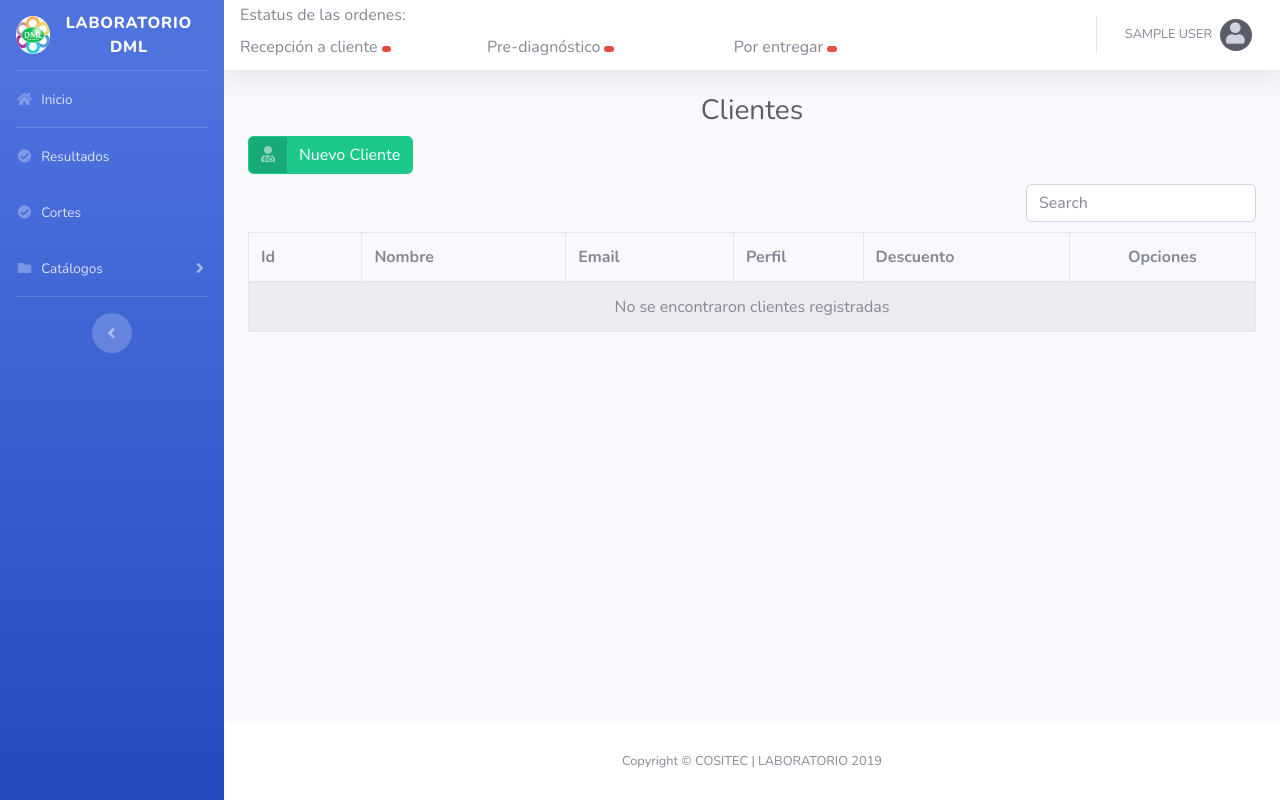
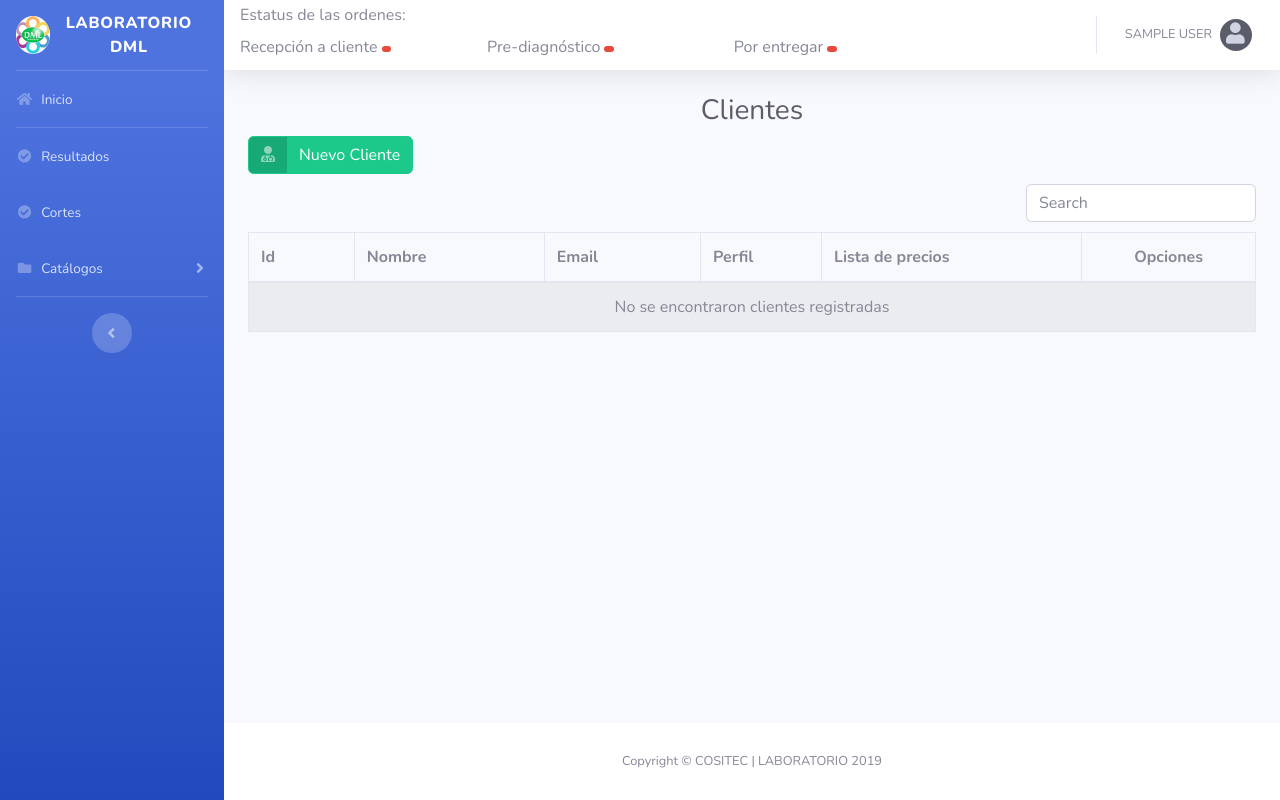
Before and after one commit to fabian8all/laboratorio, a PHP site: page /volanteo/clientes.php in a window 1280 px wide. Run offline with PHP 8.4, Linux system fonts and the light colour scheme; the visitor is signed in with stand-in values (Sample User, id 1); data that the repository does not hold is empty; some libraries are stand-ins or nearby versions.

Commit message:
listas de precios Incompleto pacientes permisos ver todos

```diff
--- a/clases/Clientes.class.php
+++ b/clases/Clientes.class.php
@@ -76,13 +76,20 @@
         }
 
         public function Add($data){
-            $usrnmParam = array(":usr"=>$data['username']);
+            $usrnm = $data['username'];
+            $lista = $data['lista'];
+            $usrnmParam = array(":usr"=> $usrnm);
                 $sqlFindUser = "SELECT * FROM usuarios WHERE username = :usr;";
             $user = self::query_single_object($sqlFindUser,$usrnmParam);
-            if($usrnmParam == ""){
+            if($usrnm == ""){
                 $result = array(
                     "success" =>false,
                     "msg"=>"El nombre de usuario es requerido"
+                );
+            }else if($lista == ""){
+                $result = array(
+                    "success" =>false,
+                    "msg"=>"No se ha seleccionado lista de precios"
                 );
             }else if($user){
                 $result = array(
@@ -101,18 +108,18 @@
                 );
             }else{
                 $params = array(
-                    ':usr'=>$data['username'],
+                    ':usr'=>$usrnm,
                     ':prf'=>$data['perfil'],
                     ':nom'=>$data['nombre'],
                     ':eml'=>$data['email'],
                     ':pwd'=>sha1(md5('-t3CN01oG1a5%C0s173c!' . $data['pass1'])),
-                    ':dsc'=>$data['descuento'],
+                    ':lst'=>$lista,
                     ':crt'=>date('Y-m-d H:i:s')
                 );
                 $sql = "INSERT INTO usuarios
-                        (username,perfil,nombre,email,descuento,password,creado)
+                        (username,perfil,nombre,email,lista,password,creado)
                     VALUES
-                        (:usr,:prf,:nom,:eml,:dsc,:pwd,:crt)";
+                        (:usr,:prf,:nom,:eml,:lst,:pwd,:crt)";
                 $query = self::query($sql,$params);
                 if ($query){
                     $result = array(
@@ -132,12 +139,19 @@
         }
 
         public function Update($data){
+            $lista = $data['lista'];
+            if($lista == ""){
+                $result = array(
+                    "success" =>false,
+                    "msg"=>"No se ha seleccionado lista de precios"
+                );
+            }else {
                 $params = array(
-                ':cid'=>$data['id'],
-                ':nom'=>$data['nombre'],
-                ':eml'=>$data['email'],
-                ':prf'=>$data['perfil'],
-                ':dsc'=>$data['descuento']
+                    ':cid' => $data['id'],
+                    ':nom' => $data['nombre'],
+                    ':eml' => $data['email'],
+                    ':prf' => $data['perfil'],
+                    ':lst' => $data['lista']
                 );
 
                 $sql = "UPDATE usuarios
@@ -145,21 +159,22 @@
                                 nombre = :nom,
                                 email = :eml,
                                 perfil = :prf,
-                            descuento = :dsc,
+                                lista = :lst,
                                 eliminado = null
                             WHERE
                                 id = :cid";
-            $query = self::query($sql,$params);
-            if ($query){
+                $query = self::query($sql, $params);
+                if ($query) {
                     $result = array(
-                    "success" =>true,
-                    "msg"=>"La información se ha guardado con éxito"
+                        "success" => true,
+                        "msg" => "La información se ha guardado con éxito"
                     );
-            }else{
+                } else {
                     $result = array(
-                    "success" =>false,
-                    "msg"=>"Ocurrió un error al guardar la información"
+                        "success" => false,
+                        "msg" => "Ocurrió un error al guardar la información"
                     );
+                }
             }
             return $result;
         }
--- a/includes/permisos.php
+++ b/includes/permisos.php
@@ -22,5 +22,9 @@
         public function borrar(){
             return ($this->bin[4] == '1')?true:false;
         }
+        public function verPacientes(){
+            $permisosPacientes = new permisos(3);
+            return ($permisosPacientes->bin[3]);
+        }
     }
 ?>
--- a/js/clientes.js
+++ b/js/clientes.js
@@ -85,6 +85,29 @@ function formatClientesDescuento(value, row, index) {
   var formatted = "%" + parseFloat(value).toFixed(2);
 
   return formatted;
+}
+
+function formatClientesLista(value, row, index) {
+        switch (value){
+            case '1' : lista = "Público general"; break;
+            case '2' : lista = "Precio Médico"; break;
+            case '3' : lista = "Precio Empresa"; break;
+            case '4' : lista = "Precio Lista 4"; break;
+            case '5' : lista = "Precio Lista 5"; break;
+            default : lista = "Público general"; break;
+        }
+
+    return lista;
+}
+
+function formatClientesPerfil(value, row, index) {
+        switch (value){
+            case '2' : perfil = "Médico"; break;
+            case '3' : perfil = "Empresa"; break;
+            default : perfil = "--"; break;
+        }
+
+    return perfil;
 }
 
 function ajaxGetClientes(params) {
@@ -177,7 +200,7 @@ $("#btnClientesSave").click(function () {
     chkpass: $("#chkClientesChgPass").val(),
     pass1: $("#txtClientesPass1").val(),
     pass2: $("#txtClientesPass2").val(),
-    descuento: $("#txtClientesDescuento").val(),
+    lista: $("#selClientesLista").val(),
   };
   if ($("#hidClientesMode").val() == "new") {
     action = "Add";
--- a/js/pacientes.js
+++ b/js/pacientes.js
@@ -117,7 +117,7 @@ var ajaxError     = "Ocurrió un error inesperado, intentelo mas tarde o pongase
     });
 
     $("#btnPacientesSave").click(function(){
-        if (userData.perfil == 2 || userData.perfil == 3){
+        if (userData.perfil != 1){
             referente = userData.id;
         }else{
             referente = 0;
--- a/layouts/lab.php
+++ b/layouts/lab.php
@@ -48,10 +48,11 @@ $permisos = new Permisos((isset($TPL->Permisos)?$TPL->Permisos:0));
         }?>
         <script>
             userData = {
-                id          : <?=$_SESSION['id']?>,
-                perfil      : <?=$_SESSION['perfil']?>,
-                username    : "<?=$_SESSION['username']?>",
-                nombre      : "<?=$_SESSION['nombre']?>"
+                id              : <?=$_SESSION['id']?>,
+                perfil          : <?=$_SESSION['perfil']?>,
+                username        : "<?=$_SESSION['username']?>",
+                nombre          : "<?=$_SESSION['nombre']?>",
+                verPacientes    : "<?=($permisos->verPacientes() == 1)?'All':'My'?>"
             }
         </script>
         <!-- /Page PreScripts-->
--- a/modales/clientes.php
+++ b/modales/clientes.php
@@ -42,8 +42,18 @@
                             </div>
                         </div>
                         <div class="col-6">
+<!--                            <div class="form-group">-->
+<!--                                <input type="number" min="0" step="0.01" class="form-control form-control-user" id="txtClientesDescuento" placeholder="Descuento" >-->
+<!--                            </div>-->
                             <div class="form-group">
-                                <input type="number" min="0" step="0.01" class="form-control form-control-user" id="txtClientesDescuento" placeholder="Descuento" >
+                                <select class="form-control form-control-user" id="selClientesLista" style="padding: 0rem 1rem;height: 3.2rem;">
+                                    <option value="0" selected disabled>Lista de precios</option>
+                                    <option value="1">Publico General</option>
+                                    <option value="2">Precios Médico</option>
+                                    <option value="3">Precios Empresa</option>
+                                    <option value="4">Precios Lista 4</option>
+                                    <option value="5">Precios Lista 5</option>
+                                </select>
                             </div>
                         </div>
                     </div>
--- a/modales/perfiles.php
+++ b/modales/perfiles.php
@@ -130,6 +130,7 @@
                                                     <th>CREAR</th>
                                                     <th>ACTUALIZAR</th>
                                                     <th>BORRAR</th>
+                                                    <th>VER TODOS</th>
                                                 </thead>
                                                 <tbody id="tbody" class="text-center">
                                                     <tr>
@@ -137,6 +138,7 @@
                                                         <td><input type="checkbox" class="chkPermisosPacientes" value="2"></td>
                                                         <td><input type="checkbox" class="chkPermisosPacientes" value="4"></td>
                                                         <td><input type="checkbox" class="chkPermisosPacientes" value="8"></td>
+                                                        <td><input type="checkbox" class="chkPermisosPacientes" value="16"></td>
                                                     </tr>
                                                 </tbody>
                                             </table>
--- a/vistas/clientes.php
+++ b/vistas/clientes.php
@@ -37,8 +37,8 @@
             <th data-field="id"  data-sortable="true" data-align="left">Id</th>
             <th data-field="nombre"  data-sortable="true" data-align="left">Nombre</th>
             <th data-field="email" data-sortable="true">Email</th>
-            <th data-field="perfil"  data-sortable="false">Perfil</th>
-            <th data-field="descuento" data-formatter="formatClientesDescuento" data-sortable="false">Descuento</th>
+            <th data-field="perfil" data-formatter="formatClientesPerfil"  data-sortable="false">Perfil</th>
+            <th data-field="lista" data-formatter="formatClientesLista" data-sortable="false">Lista de precios</th>
             <th data-field="id"  data-formatter="formatClientesOptions" data-align="center" data-sortable="false">Opciones</th>
         </tr>
         </thead>
```
Also changed, not shown: js/inicio.js (+6 -3 lines), routes/routePacientes.php (+7 -1 lines). Lines whose indentation alone changed are shown as unchanged.
